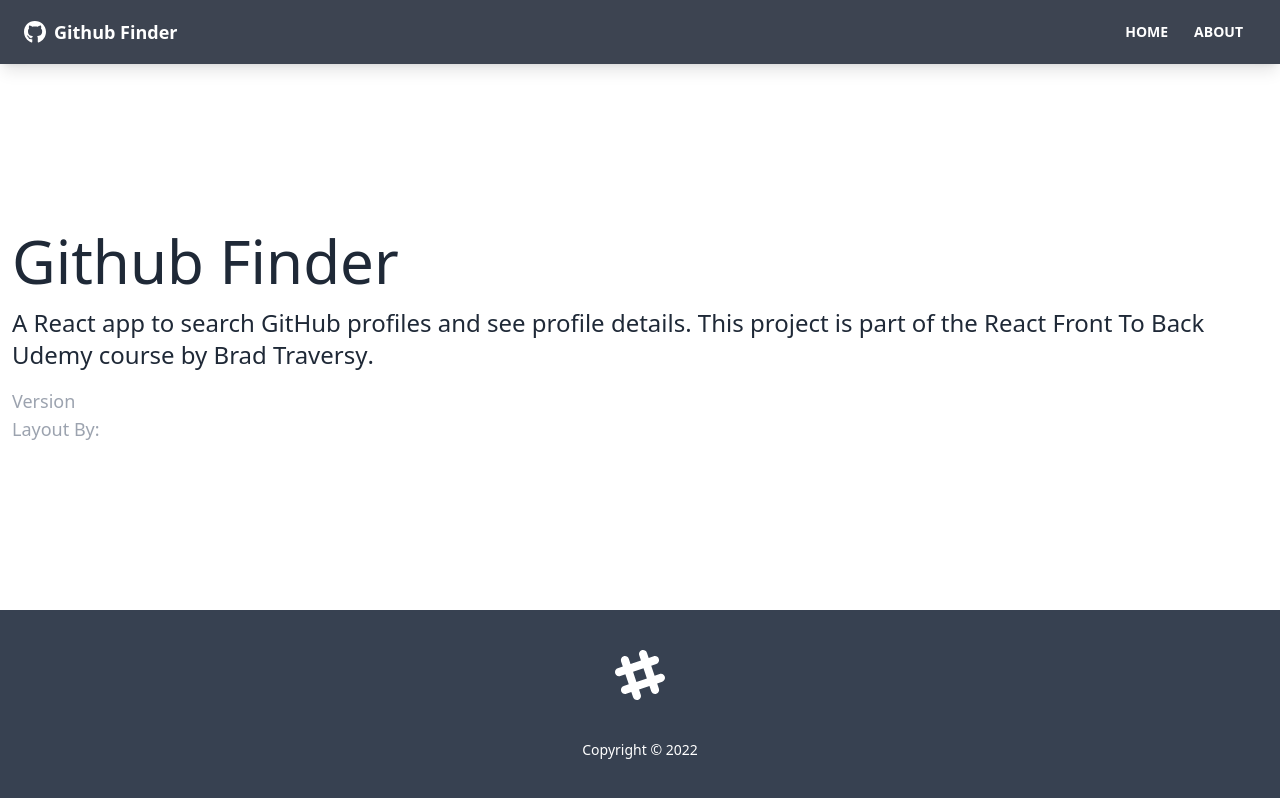
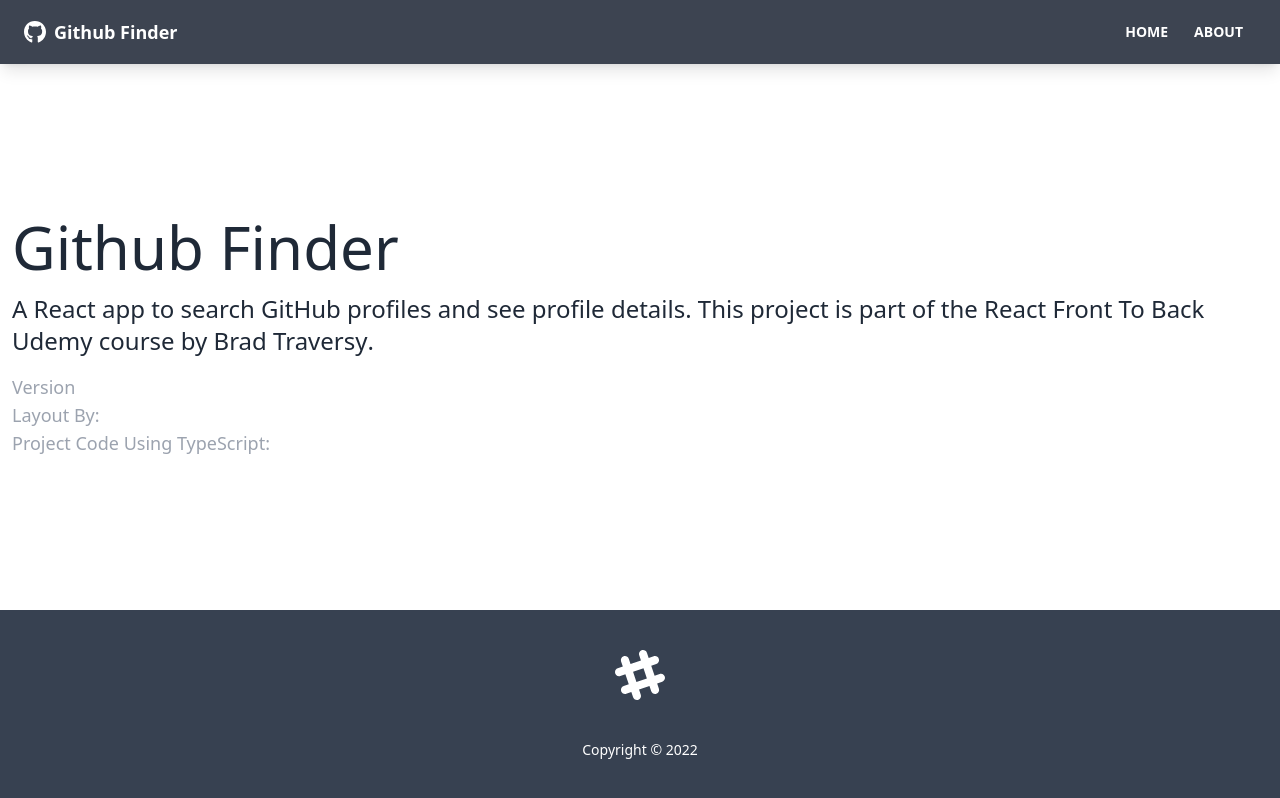
Before and after one commit to eligarlo/github-finder, a React (Create React App) app: page /about in a window 1280 px wide. Built offline with nearby package versions, Linux system fonts and the light colour scheme.

Commit message:
Updated About Page

```diff
--- a/src/pages/About.tsx
+++ b/src/pages/About.tsx
@@ -25,6 +25,12 @@
           Hassib Moddasser
         </a>
       </p>
+      <p className='text-lg text-gray-400'>
+        Project Code Using TypeScript:
+        <a className='text-white ml-2' href='https://github.com/eligarlo/github-finder'>
+          Github
+        </a>
+      </p>
     </>
   )
 }
```
